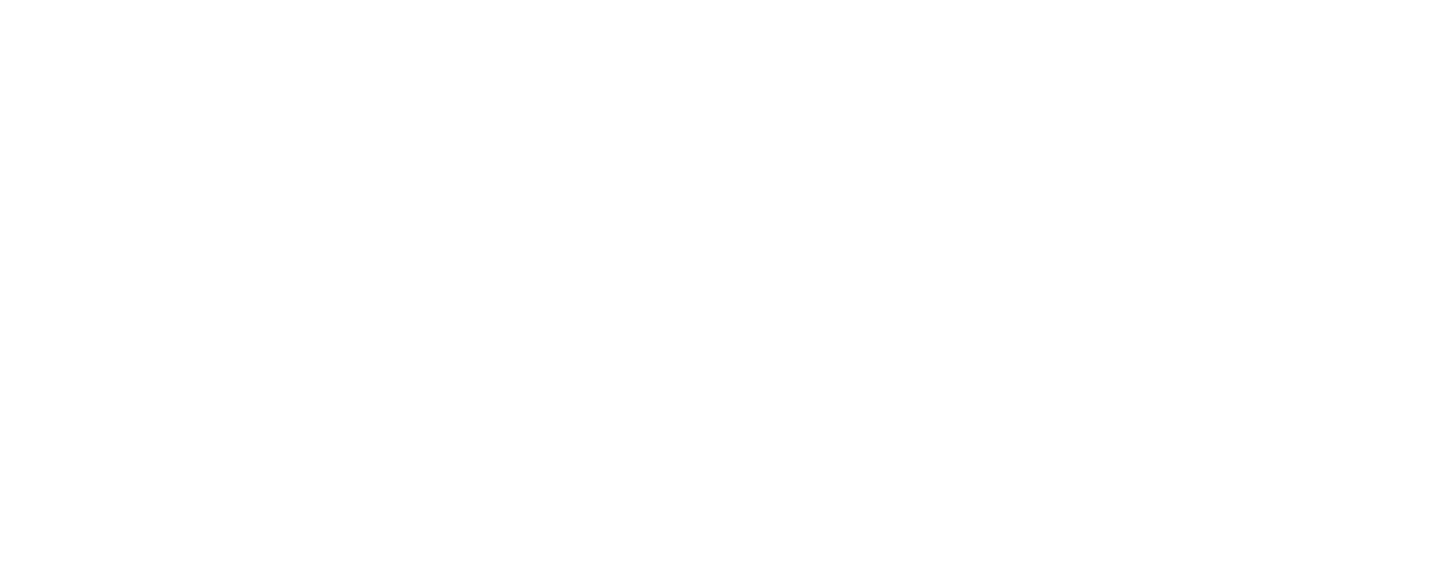
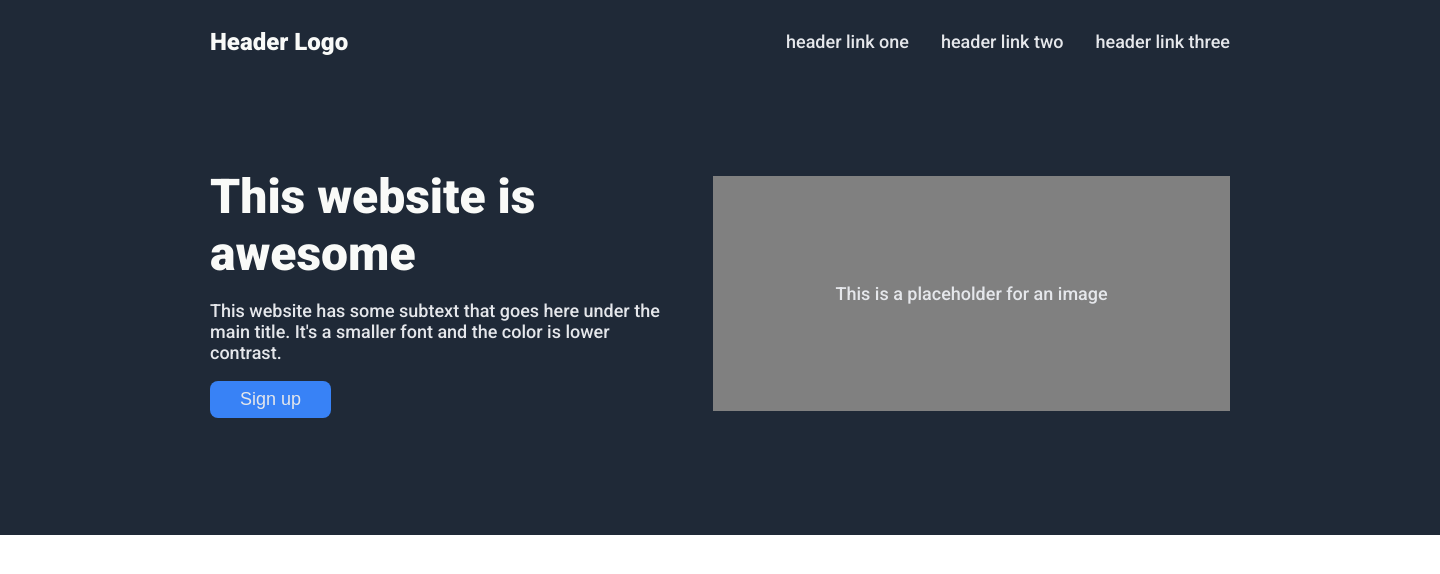
Before and after one commit to Mujeeb4582/Landing-page, a plain HTML site: page index.html in a window 1280 px wide. Shown: the top 574 px of the page, 1440 px wide, since content can reach past the window. Drawn offline with Linux system fonts and the light colour scheme.

Commit message:
Header of the website added

```diff
--- a/index.html
+++ b/index.html
@@ -5,9 +5,29 @@
     <meta http-equiv="X-UA-Compatible" content="IE=edge">
     <meta name="viewport" content="width=device-width, initial-scale=1.0">
     <link rel="stylesheet" href="style.css">
-    <title>Document</title>
+    <title>Landing-Page-01</title>
 </head>
 <body>
+    <div class="header-container">
+        <div class="header-elements">
+            <div class="header-log">Header Logo</div>
+            <ul class="headerlink">
+                <li><a href="#">header link one</a></li>
+                <li><a href="#">header link two</a></li>
+                <li><a href="#">header link three</a></li>
+            </ul>
+        </div>
+        <div class="header-subcontainer">
+            <div class="header-content">
+                <div class="hero-main">This website is awesome</div>
+                <div><p>This website has some subtext that goes here under the main title. It's a smaller font and the color is lower contrast.</p></div>
+                <div><button>Sign up</button></div>
+            </div>
+            <div class="image">This is a placeholder for an image</div>
+        </div>
+    </div>
+
+    <!-- ----------------------header end------------ -->
 
 </body>
 </html>
--- a/style.css
+++ b/style.css
@@ -0,0 +1,80 @@
+@import url('https://fonts.googleapis.com/css2?family=Roboto:ital,wght@0,500;0,700;0,900;1,400&display=swap');
+
+body{
+    margin: 0;
+    padding: 0;
+    font-family:'Roboto', sans-serif;
+    /* font-family: Arial, Helvetica, sans-serif; */
+    display: flex;
+    flex-direction: column;
+    width: 1440px;
+    height: 1912px;
+}
+
+.header-container{
+
+    background-color: #1f2937;
+    height: 535px;
+    width: 100%;
+}
+
+.header-log{
+    font-size: 24px;
+    color: #f9faf8;
+    font-weight: 800;
+}
+
+a, p, .image, button{
+    font-size: 18px;
+    color:#e5e7eb;
+
+}
+
+li{
+    list-style-type: none;
+}
+
+a{
+    text-decoration: none;
+}
+
+.hero-main{
+    font-size: 48px;
+    font-weight: 800;
+    color: #f9faf8;
+}
+
+button{
+    background-color: #3882f6;
+    padding: 8px 30px;
+    border: none;
+    border-radius: 8px;
+}
+
+ul {
+    display: flex;
+    gap: 32px;
+}
+
+.header-elements, .header-subcontainer {
+    margin: 15px 210px;
+    display: flex;
+    justify-content: space-between;
+    align-items: center;
+}
+
+.header-subcontainer{
+    margin-top: 100px;
+    gap: 32px;
+}
+
+.image{
+    height: 235px;
+    width: 100%;
+    background-color: gray;
+    display: flex;
+    justify-content: center;
+    align-items: center;
+}
+
+/* header completed */
```
